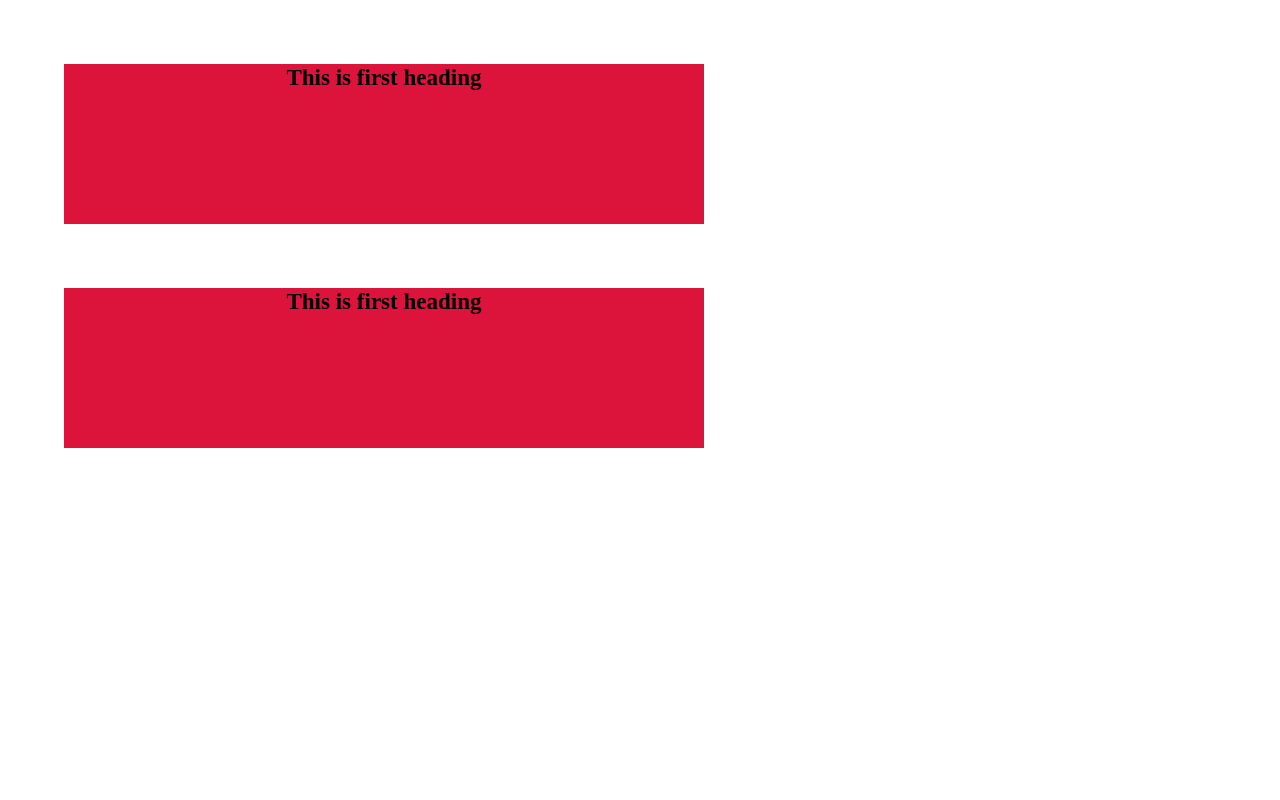
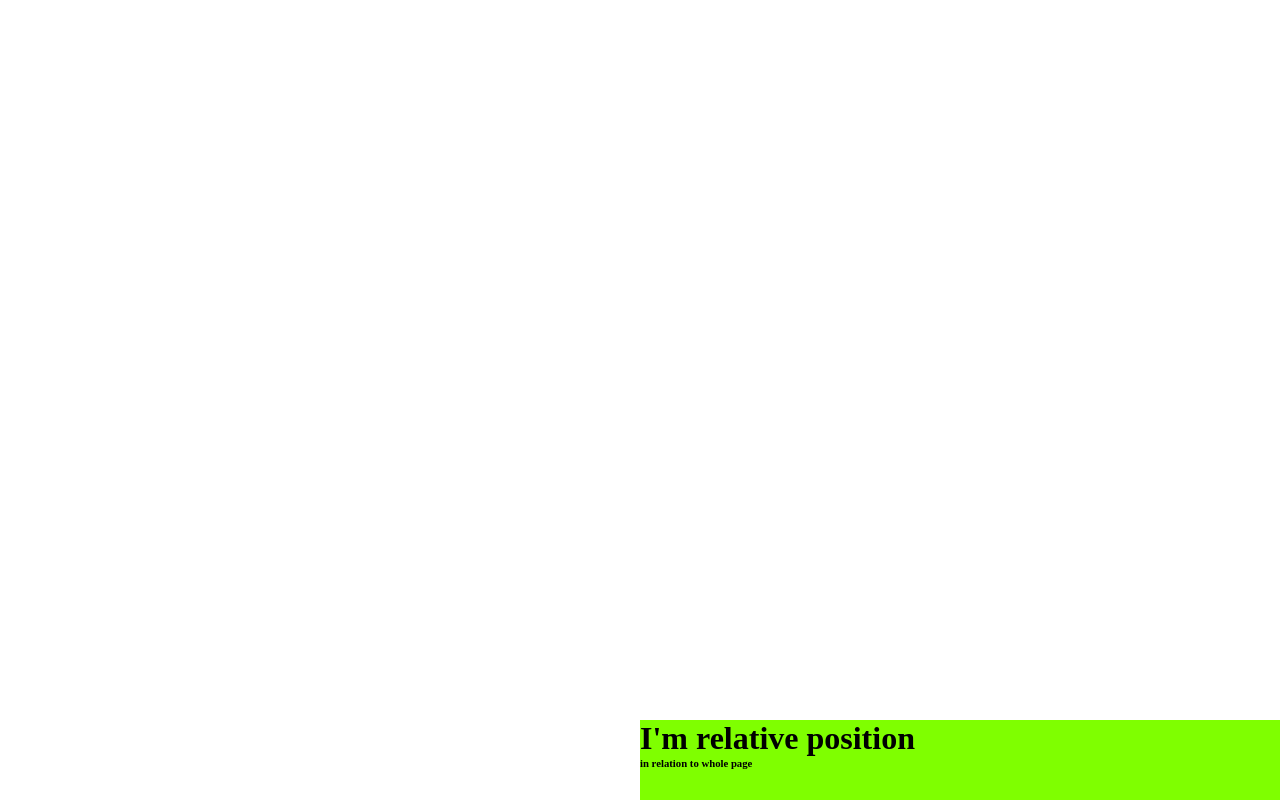
Before and after one commit to Mrunal-09/FULL-STACK-WD, a plain HTML site: page CSS1.html in a window 1280 px wide. Drawn offline with Linux system fonts and the light colour scheme.

Commit message:
Positioning

```diff
--- a/CSS1.html
+++ b/CSS1.html
@@ -5,40 +5,33 @@
   <meta http-equiv="X-UA-Compatible" content="IE=edge">
   <meta name="viewport" content="width=device-width, initial-scale=1.0">
   <title>CSS3</title>
-  <style>
+  <STYLE>
       *{
-      margin:0px;
+        margin: 0px;
         padding:0px;
         box-sizing: border-box;
-      font-size: 1.2rem;
-      /* 16px=1rem
-      relative font size=rem
-      absolute font size=em
-      1em=16px */
-      /* use div for wrapping not span */
+
       }
       div{
-      background-color: crimson;
+        background-color: chartreuse;
+        height: 10vh;
         width: 50vw;
-      height: 20vh;
-      margin: 5%;
-      text-align: center;
-      /* text align is a block property */
-      /* default text align is top left */
-
-
+        position: relative;
+        top:90vh;
+        left:50vw;
 
 
       }
-  </style>
+      h1{
+
+      }
+  </STYLE>
 </head>
 <body>
   <div>
-    <h1>This is first heading</h1>
+    <h1>I'm relative position</h1>
+    <h6>in relation to whole page</h6>
+
   </div>
-<div>
-  <h1>This is first heading</h1>
-</div>
-
 </body>
 </html>
```
Lines whose indentation alone changed are shown as unchanged.
